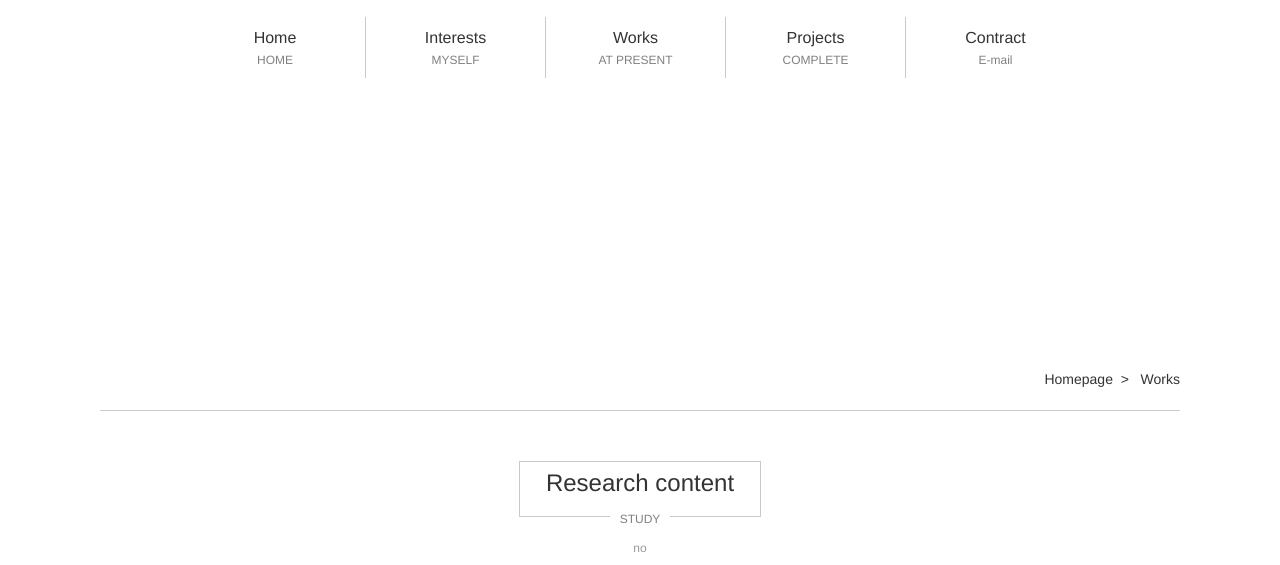
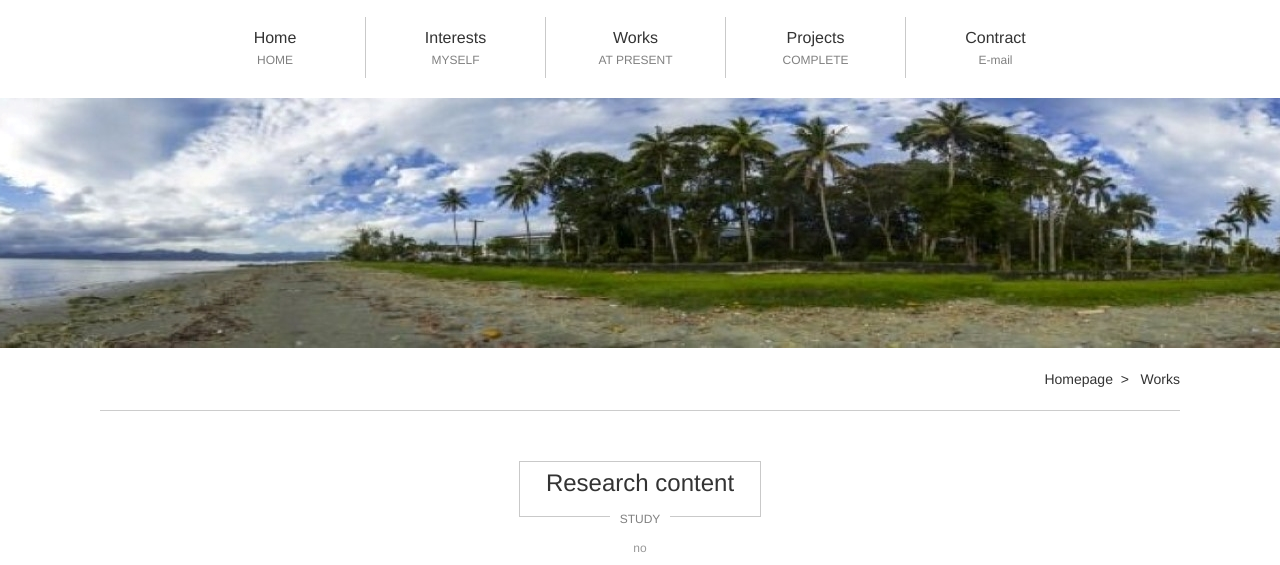
Before and after one commit to ChengGe-hub/ChengGe-hub.github.io, a plain HTML site: page works.html in a window 1280 px wide. Shown: the part 63-628 px from the top of the page. Drawn offline with Linux system fonts and the light colour scheme.

Commit message:
Update works.html

```diff
--- a/works.html
+++ b/works.html
@@ -51,7 +51,7 @@
 
 		<!--头部图片-->
 		<div class="page-banner">
-			<img src="img/works-banner.jpg" alt=""/>
+			<img src="/img/pic.jpg" alt=""/>
 		</div>
 
 		<!--面包屑导航-->
```
